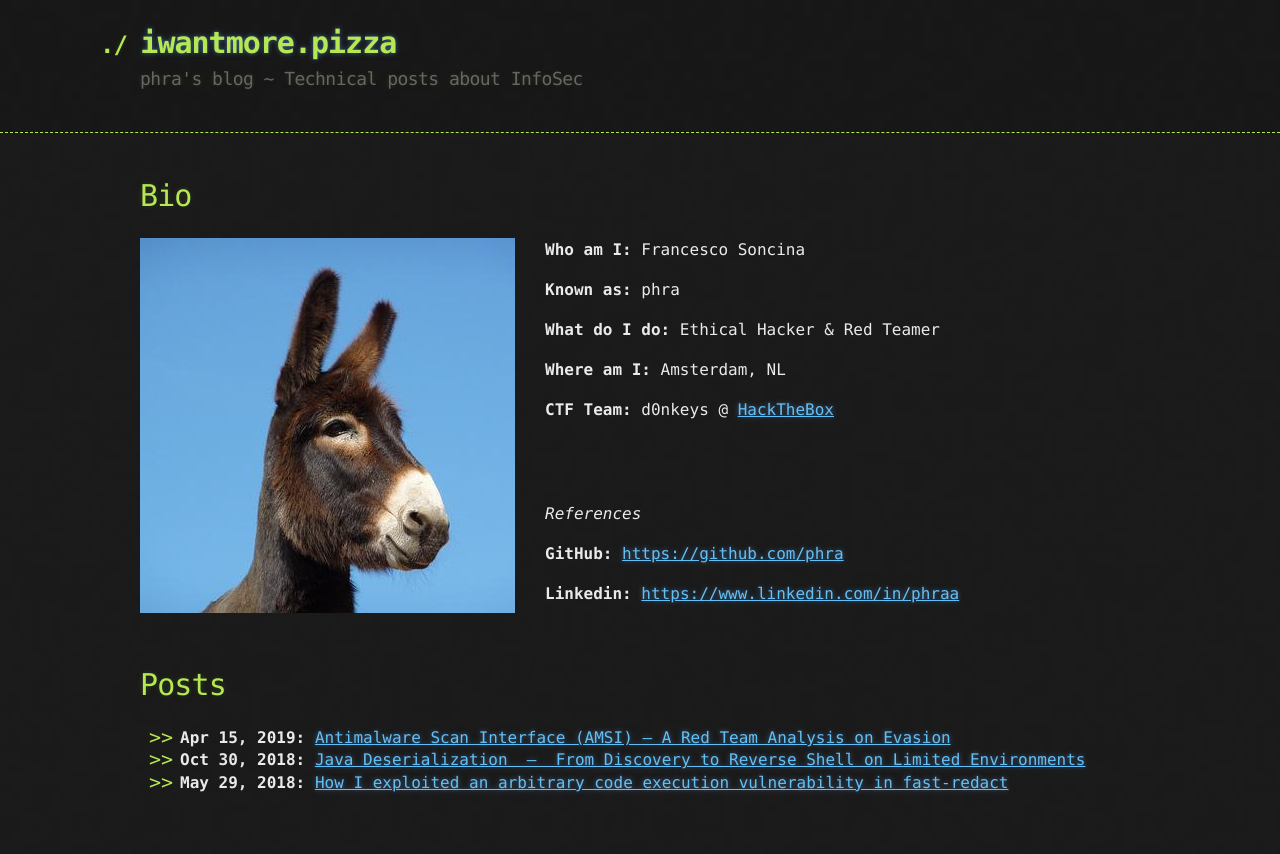
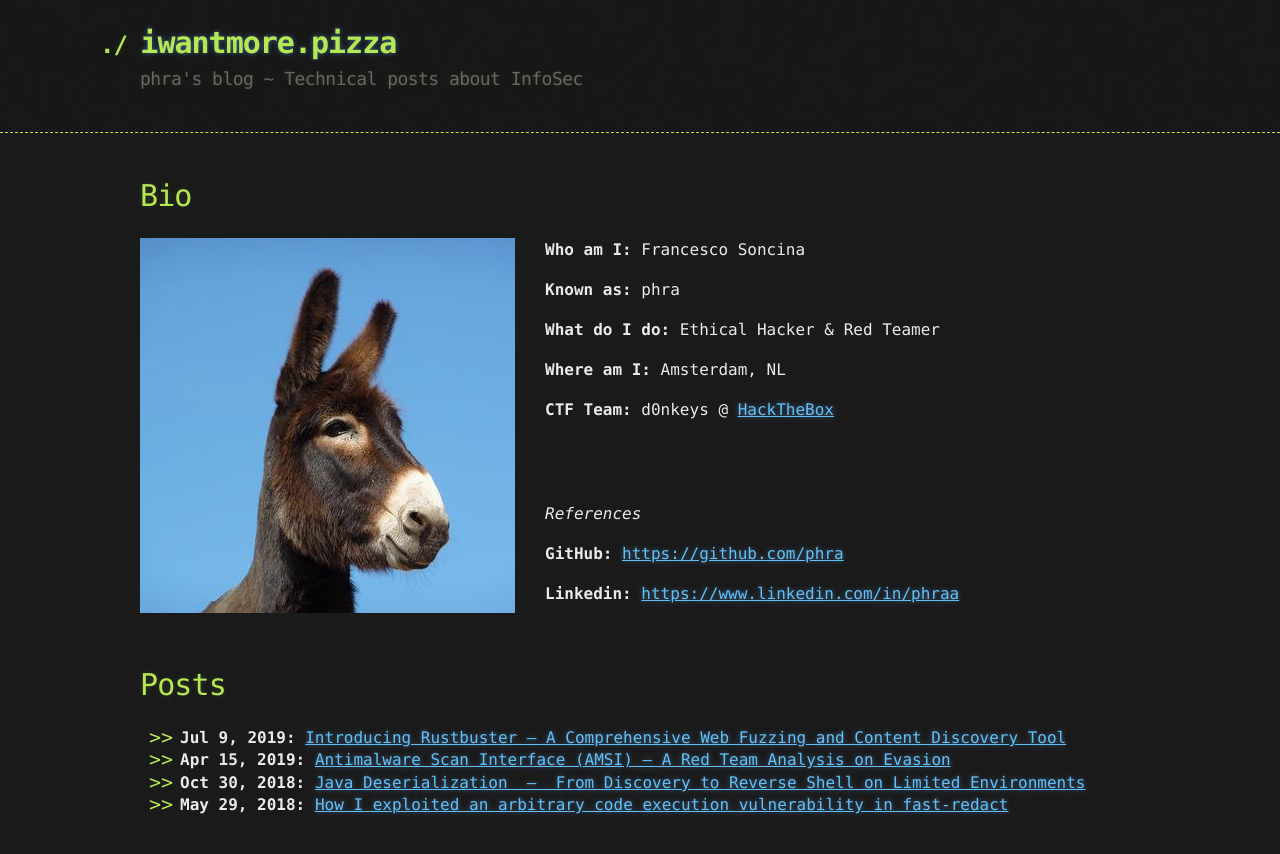
Before and after one commit to phra/phra.github.io, a Jekyll site: the page built from index.md, in a window 1280 px wide. Shown: the top 854 px of the page. Built offline with Jekyll 4.4.1, drawn with Linux system fonts in a browser that asks for light colours; our own code applies the rules of GitHub Pages for plain Markdown files.

Commit message:
feat: add link to rustbuster post

```diff
--- a/index.md
+++ b/index.md
@@ -27,6 +27,7 @@ _References_
 
 # Posts
 
+- **Jul 9, 2019:** [Introducing Rustbuster — A Comprehensive Web Fuzzing and Content Discovery Tool](./posts/rustbuster.html)
 - **Apr 15, 2019:** [Antimalware Scan Interface (AMSI) — A Red Team Analysis on Evasion](./posts/amsi.html)
 - **Oct 30, 2018:** [Java Deserialization  —  From Discovery to Reverse Shell on Limited Environments](./posts/java-deserialization.html)
 - **May 29, 2018:** [How I exploited an arbitrary code execution vulnerability in fast-redact](./posts/fast-redact.html)
```
